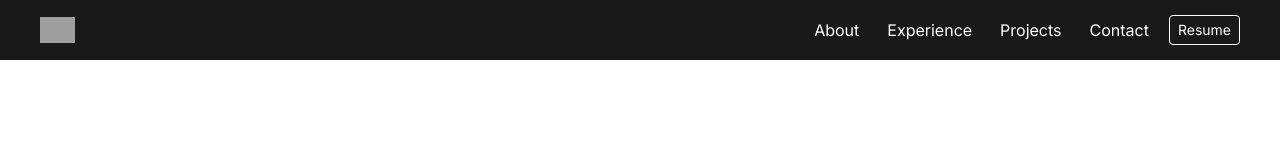
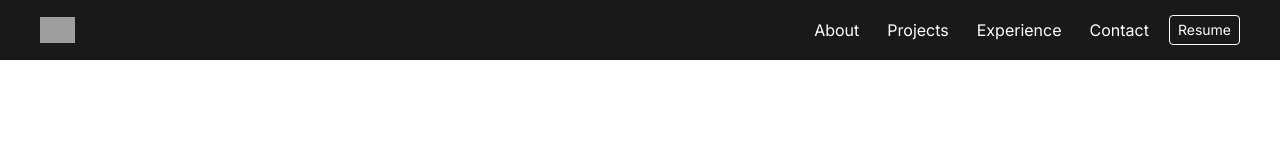
Before and after one commit to iammminzzy/portfolio, a Next.js app: page / in a window 1280 px wide. Shown: the top 160 px of the page. Built offline with nearby package versions, Linux system fonts and the light colour scheme; grey boxes are pictures that could not be loaded.

Commit message:
modify: NavItem- separate data.ts

```diff
--- a/app/users/new/page.tsx
+++ /dev/null
@@ -1,7 +0,0 @@
-import React from "react";
-
-const NewUserPage = () => {
-  return <div>NewUserPage</div>;
-};
-
-export default NewUserPage;
--- a/app/users/page.tsx
+++ /dev/null
@@ -1,7 +0,0 @@
-import React from "react";
-
-const UsersPage = () => {
-  return <div>UsersPage</div>;
-};
-
-export default UsersPage;
--- a/components/header/NavItem.tsx
+++ b/components/header/NavItem.tsx
@@ -2,14 +2,13 @@
 
 import Link from "next/link";
 import { ReactNode, useState } from "react";
-import styled from "styled-components";
 
 interface NavItemProps {
-  item: string;
+  hash: string;
   children: ReactNode;
 }
 
-const NavItem = ({ item, children }: NavItemProps) => {
+const NavItem = ({ hash, children }: NavItemProps) => {
   const [isHovered, setIsHovered] = useState(false);
 
   const handleHover = () => {
@@ -19,13 +18,14 @@ const NavItem = ({ item, children }: NavItemProps) => {
   const handleLeave = () => {
     setIsHovered(false);
   };
+
   return (
     <li className="relative">
       <Link
         onMouseEnter={handleHover}
         onMouseLeave={handleLeave}
         className="text-white hover:text-[#ffcd00]"
-        href={`/#${item}`}
+        href={`/${hash}`}
       >
         {children}
       </Link>
--- a/components/header/header.tsx
+++ b/components/header/header.tsx
@@ -1,6 +1,8 @@
 import Link from "next/link";
+import Image from "next/image";
+
+import { links } from "@/libs/data";
 import NavItem from "./NavItem";
-import Image from "next/image";
 
 export default function Header() {
   return (
@@ -11,10 +13,11 @@ export default function Header() {
         </Link>
         <div className="flex items-center gap-5">
           <ul className="flex gap-7">
-            <NavItem item="about">About</NavItem>
-            <NavItem item="experience">Experience</NavItem>
-            <NavItem item="projects">Projects</NavItem>
-            <NavItem item="contact">Contact</NavItem>
+            {links.map(({ name, hash }) => (
+              <NavItem key={name} hash={hash}>
+                {name}
+              </NavItem>
+            ))}
           </ul>
           <Link
             href="https://docs.google.com/document/d/1zpXI_ZdCXFcY6tfKdABwmsJEuToYAy7cf42vugQF64k/edit?usp=sharing"
--- /dev/null
+++ b/libs/data.ts
@@ -0,0 +1,18 @@
+export const links = [
+  {
+    name: "About",
+    hash: "#about",
+  },
+  {
+    name: "Projects",
+    hash: "#projects",
+  },
+  {
+    name: "Experience",
+    hash: "#experience",
+  },
+  {
+    name: "Contact",
+    hash: "#contact",
+  },
+] as const;
--- a/tsconfig.json
+++ b/tsconfig.json
@@ -19,7 +19,7 @@
       }
     ],
     "paths": {
-      "@/*": ["./src/*"]
+      "@/*": ["./*"]
     }
   },
   "include": ["next-env.d.ts", "**/*.ts", "**/*.tsx", ".next/types/**/*.ts"],
```
Also changed, not shown: app/resume/page.tsx (deleted).
